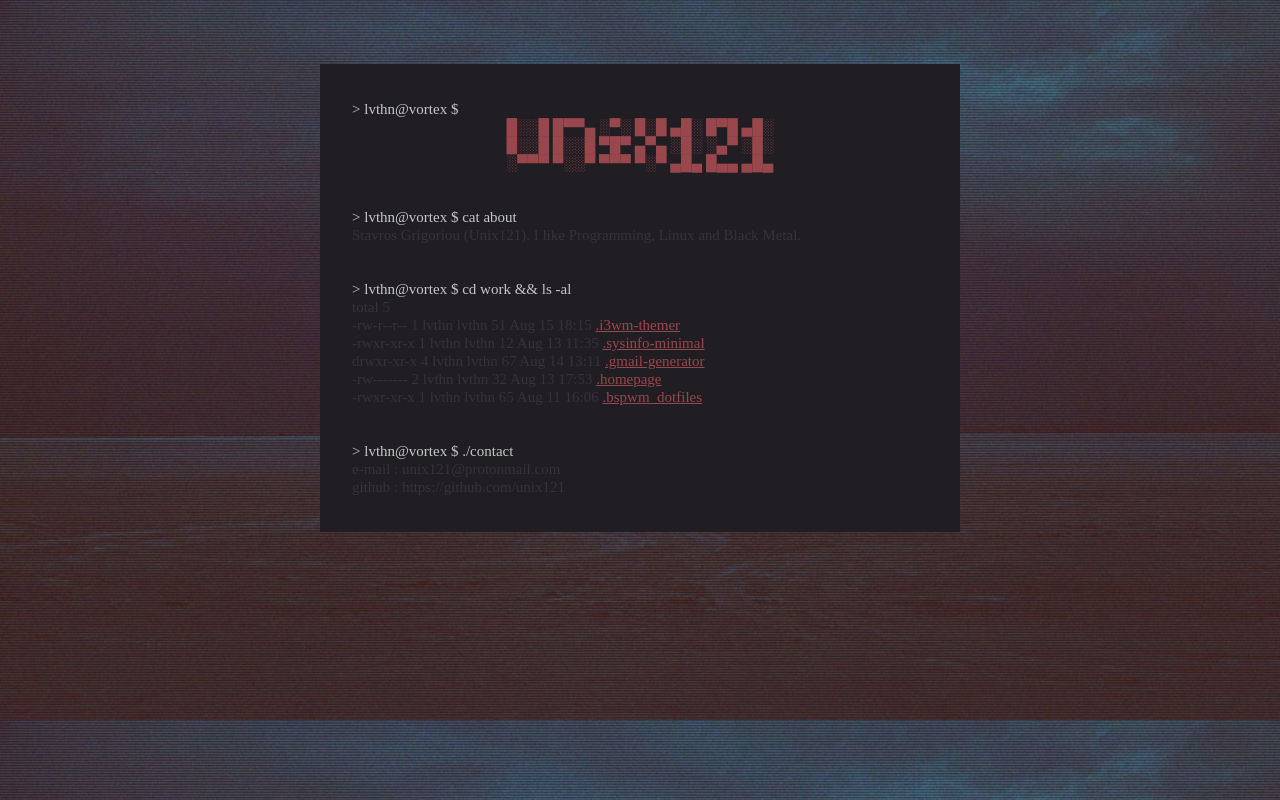
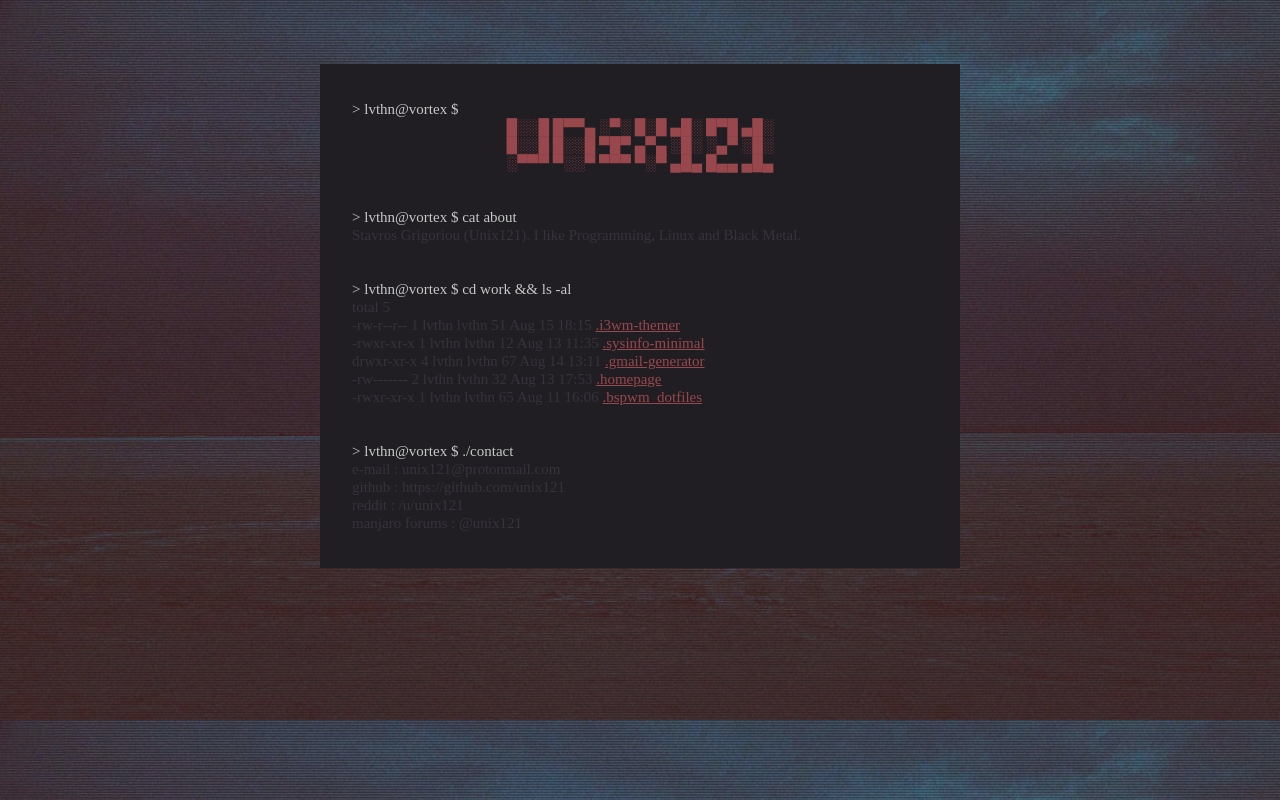
Before and after one commit to unix121/unix121.github.io, a plain HTML site: page index.html in a window 1280 px wide. Drawn offline with Linux system fonts and the light colour scheme; a web font is replaced by a local one.

Commit message:
Updated contact info

```diff
--- a/index.html
+++ b/index.html
@@ -56,6 +56,8 @@
             <ul class="command">> lvthn@vortex $ ./contact</ul>
             <ul class="cat">e-mail : unix121@protonmail.com</ul>
             <ul class="cat">github : https://github.com/unix121</ul>
+            <ul class="cat">reddit : /u/unix121</ul>
+            <ul class="cat">manjaro forums : @unix121</ul>
             <ul></ul>
             <ul></ul>
         </div>
```
